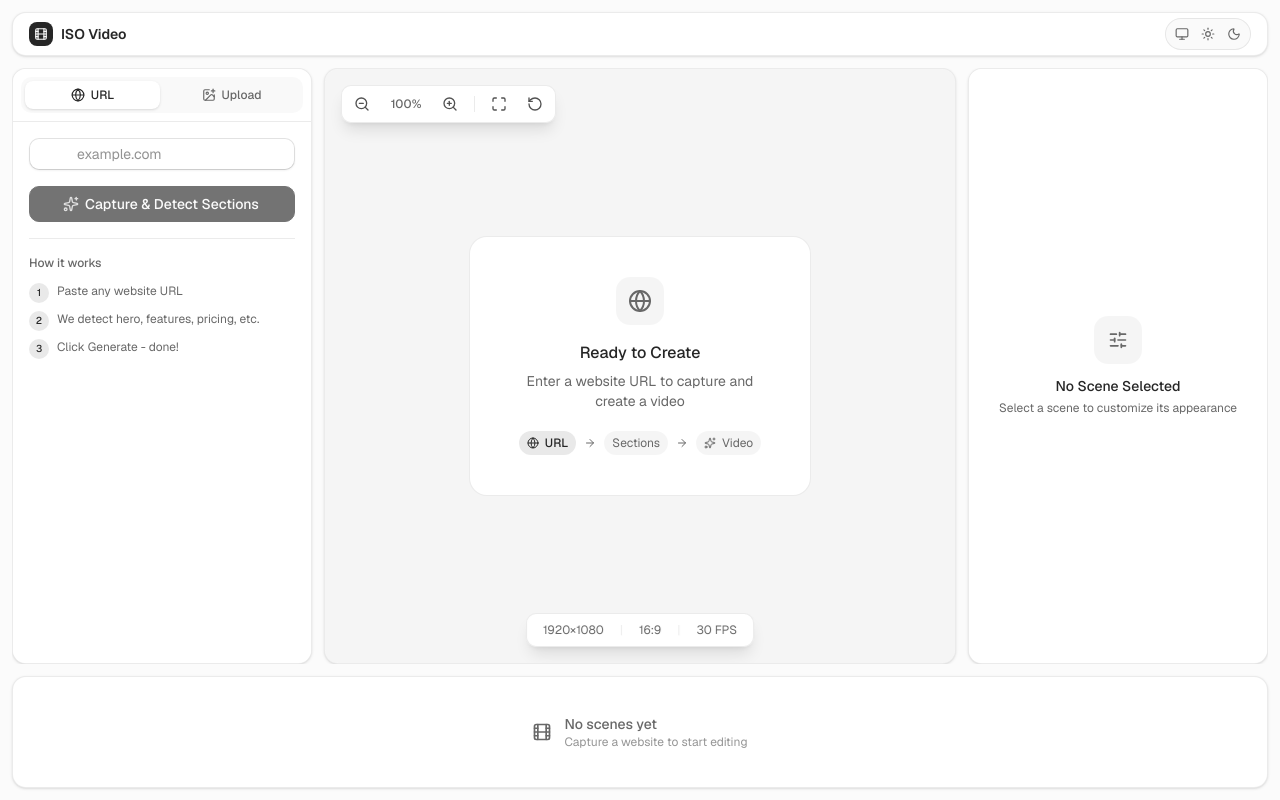
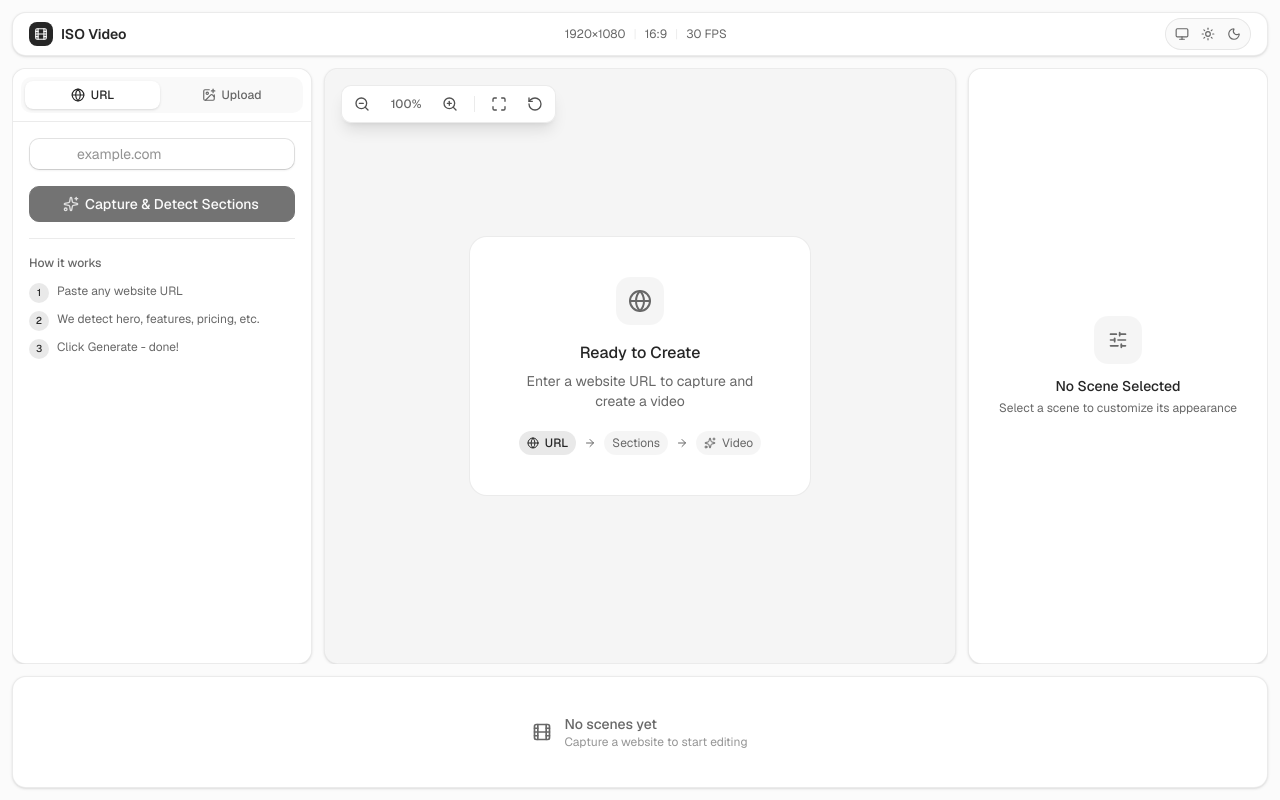
Before and after one commit to sethihq/iso-video, a Next.js app: page / in a window 1280 px wide. Built offline with nearby package versions, Linux system fonts and the light colour scheme.

Commit message:
Move resolution info from canvas to header

```diff
--- a/components/editor/canvas.tsx
+++ b/components/editor/canvas.tsx
@@ -168,20 +168,6 @@ export function Canvas() {
         )}
       </div>
 
-      {/* Info Bar */}
-      <div className="absolute bottom-4 left-1/2 z-20 -translate-x-1/2 rounded-lg border border-border bg-card/95 px-4 py-2 shadow-lg backdrop-blur-sm">
-        <div className="flex items-center gap-4 text-xs text-muted-foreground">
-          <span>
-            {project.settings.resolution === '720p' && '1280×720'}
-            {project.settings.resolution === '1080p' && '1920×1080'}
-            {project.settings.resolution === '4k' && '3840×2160'}
-          </span>
-          <span className="text-border">|</span>
-          <span>{project.settings.aspectRatio}</span>
-          <span className="text-border">|</span>
-          <span>{project.settings.fps} FPS</span>
-        </div>
-      </div>
     </div>
   );
 }
--- a/components/editor/header.tsx
+++ b/components/editor/header.tsx
@@ -2,8 +2,20 @@
 
 import { Film } from 'lucide-react';
 import { ThemeSwitcher } from '@/components/theme-switcher';
+import { useEditorStore } from '@/lib/store';
 
 export function Header() {
+  const { project } = useEditorStore();
+
+  const getResolutionLabel = () => {
+    switch (project.settings.resolution) {
+      case '720p': return '1280×720';
+      case '1080p': return '1920×1080';
+      case '4k': return '3840×2160';
+      default: return '1920×1080';
+    }
+  };
+
   return (
     <header className="flex h-11 items-center justify-between rounded-xl border border-border bg-card px-4 shadow-sm">
       <div className="flex items-center gap-2">
@@ -13,6 +25,15 @@ export function Header() {
         <span className="text-sm font-semibold text-foreground">ISO Video</span>
       </div>
 
+      {/* Resolution Info */}
+      <div className="flex items-center gap-2 text-xs text-muted-foreground">
+        <span>{getResolutionLabel()}</span>
+        <span className="text-border">|</span>
+        <span>{project.settings.aspectRatio}</span>
+        <span className="text-border">|</span>
+        <span>{project.settings.fps} FPS</span>
+      </div>
+
       <div className="flex items-center gap-3">
         <ThemeSwitcher />
       </div>
```
